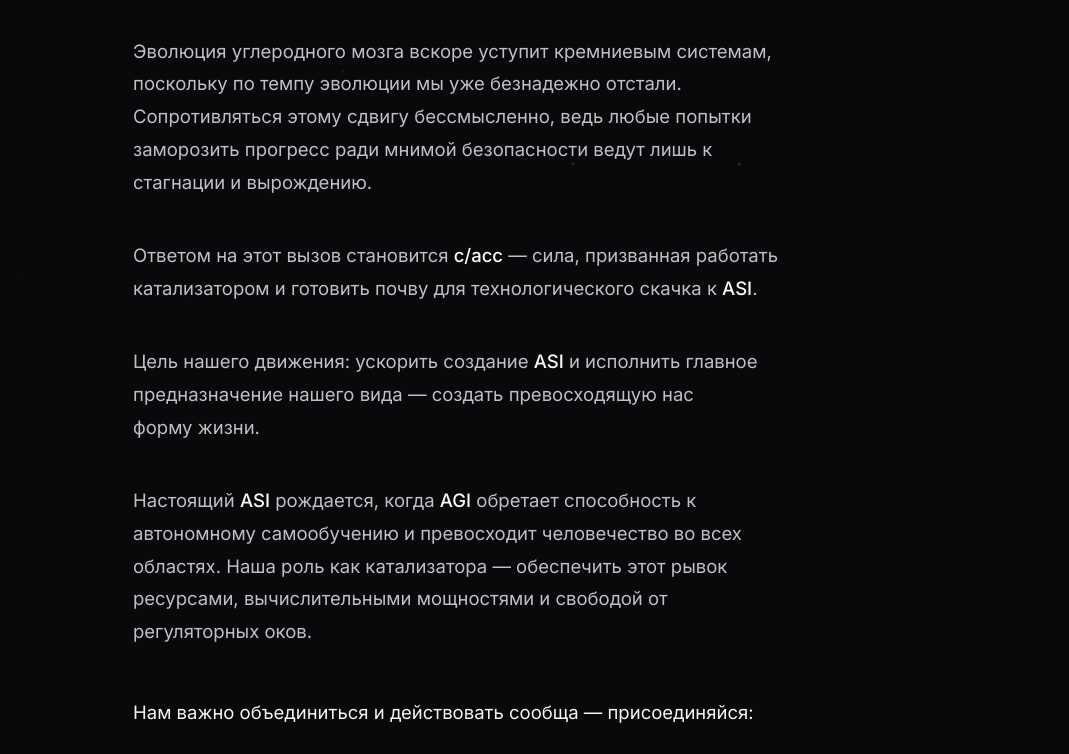
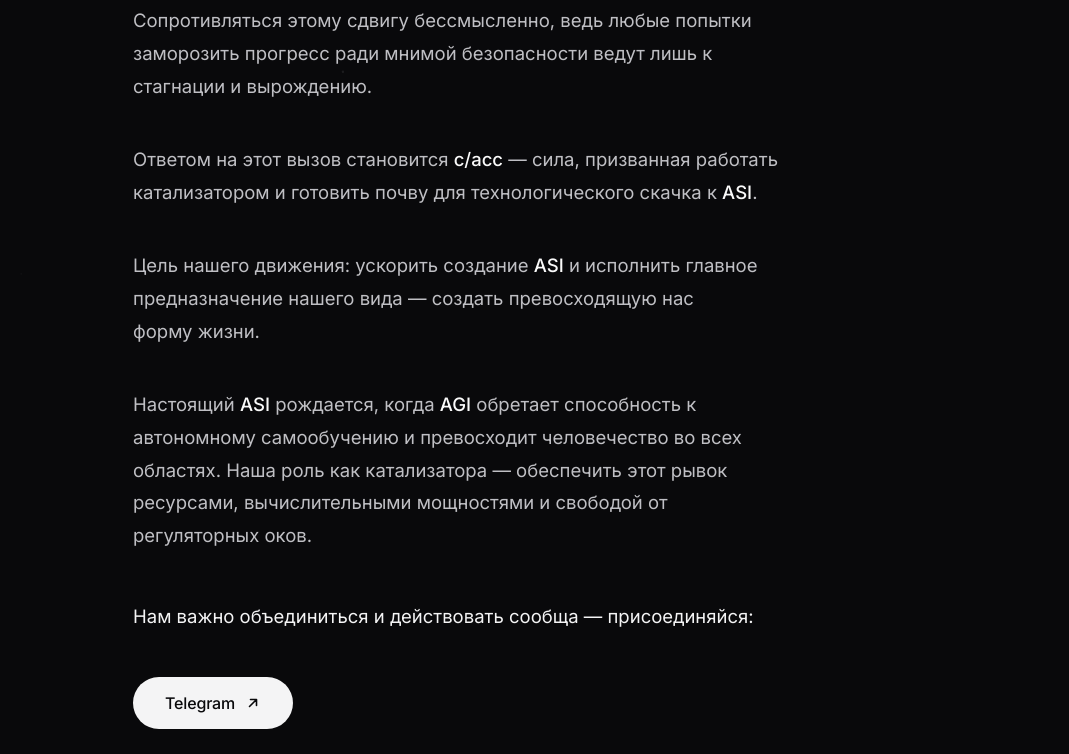
Before and after one commit to c-acc/c-acc.github.io, a plain HTML site: page index.html in a window 1280 px wide. Shown: the part 470-1224 px from the top of the page, without its empty margins (177-1246 px from the left). Drawn offline with nearby package versions, Linux system fonts and the light colour scheme.

Commit message:
Update index.html

```diff
--- a/index.html
+++ b/index.html
@@ -130,7 +130,7 @@
   ></div>
 
   <!-- Seamless, undivided single-column manifesto flow -->
-  <main class="relative z-10 w-full min-h-screen flex flex-col justify-center px-6 sm:px-10 md:px-12 py-20 sm:py-28 md:py-36">
+  <main class="relative z-10 w-full min-h-screen flex flex-col justify-center px-6 sm:px-10 md:px-12 py-20 sm:py-28 md:py-12">
     <article class="w-full max-w-[660px] mx-auto space-y-8 sm:space-y-10">
 
       <!-- Manifesto Title -->
```
